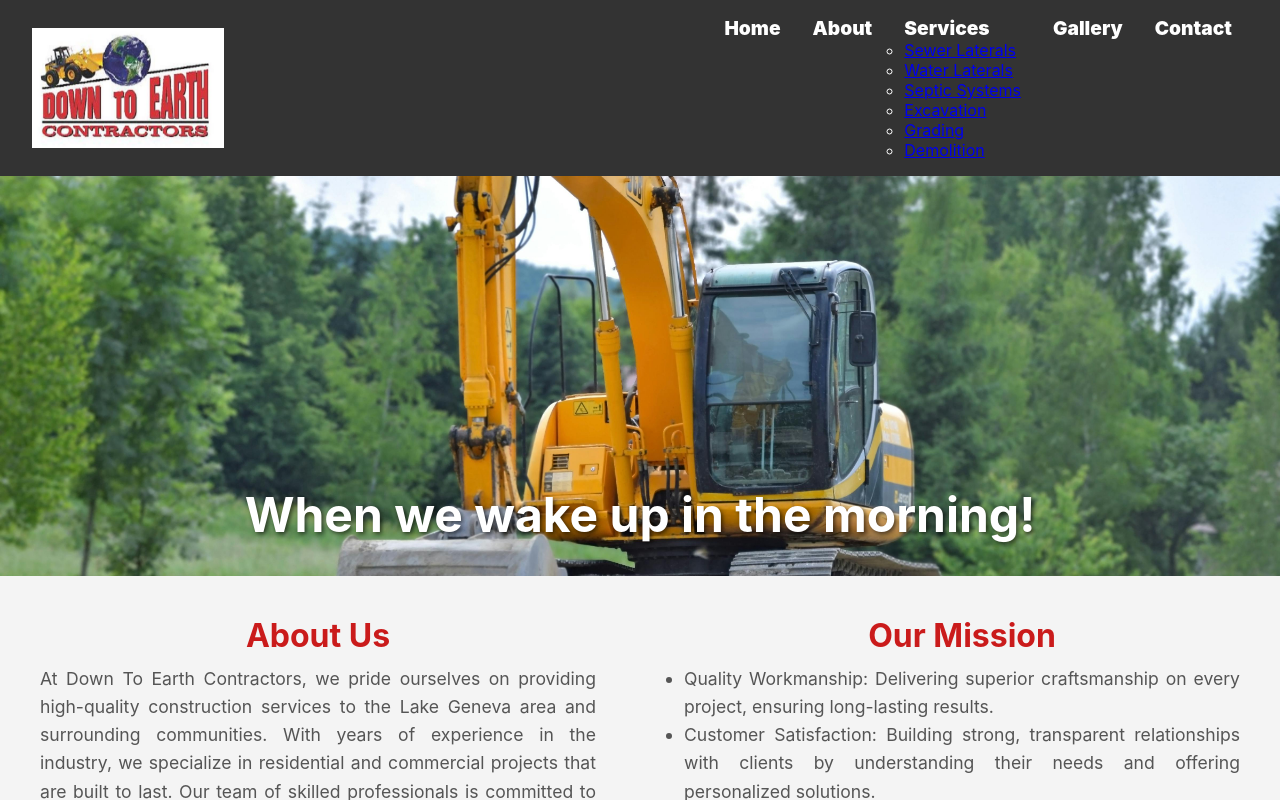
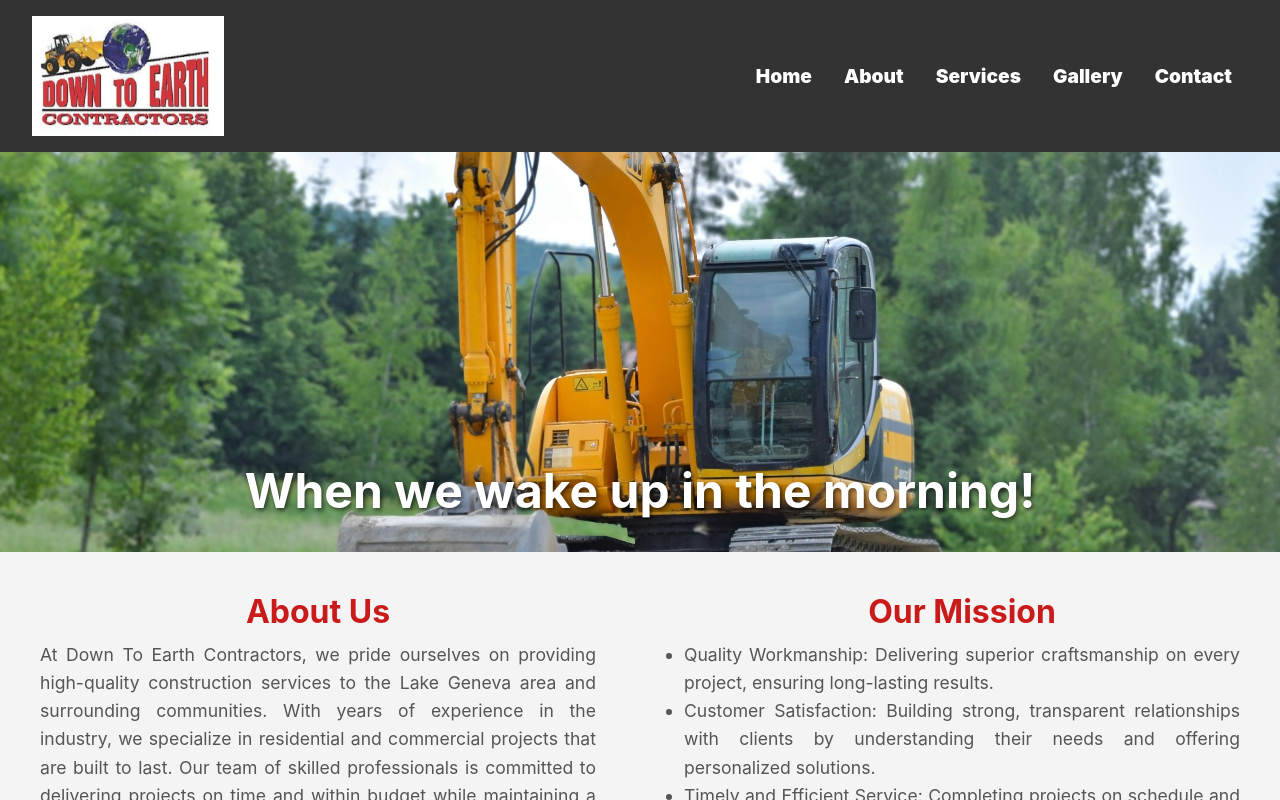
Before and after one commit to jahend412/dte-contractors, a React (Create React App) app in the folder down-to-earth/: page / in a window 1280 px wide. Built offline with nearby package versions, Linux system fonts and the light colour scheme; the HTML template or start-up script is replaced by a standard one.

Commit message:
Styles for Navbar Dropdown menu

```diff
--- a/down-to-earth/src/components/Navbar/Navbar.css
+++ b/down-to-earth/src/components/Navbar/Navbar.css
@@ -7,19 +7,19 @@
 
 /* Navbar Styling */
 .navbar {
-    background-color: #333; /* Dark background for navbar */
-    color: #fff; /* White text */
+  background-color: #333;
+  color: #fff;
   padding: 1rem 2rem;
   display: flex;
-    justify-content: space-between; /* Space out logo and menu */
-    align-items: center; /* Center items vertically */
+  justify-content: space-between;
+  align-items: center;
 }
 
 .navbar-container {
   width: 100%;
   display: flex;
-    justify-content: space-between;
-    align-items: center;
+  justify-content: space-between; /* Ensures logo is on the left and menu on the right */
+  align-items: center; /* Vertically center items */
 }
 
 /* Logo Styles */
@@ -44,6 +44,7 @@
 
 .navbar-item {
   margin: 0 1rem;
+  position: relative; /* Needed for dropdown positioning */
 }
 
 .navbar-links {
@@ -58,6 +59,49 @@
   color: #1e90ff; /* Change link color on hover */
 }
 
+/* Dropdown container */
+.services-dropdown {
+  position: relative; /* Needed for dropdown positioning */
+}
+
+.services-dropdown:hover .services-dropdown-menu {
+  display: block;
+}
+
+/* Initially hide the dropdown menu */
+.services-dropdown-menu {
+  display: none;
+  position: absolute;
+  top: 100%;
+  left: 0;
+  background-color: #444;
+  padding: 10px;
+  border-radius: 5px;
+  box-shadow: 0px 8px 16px rgba(0, 0, 0, 0.2);
+  min-width: 150px;
+  z-index: 10; /* Ensure it appears above other elements */
+  list-style: none;
+}
+
+/* Style each service item in the dropdown */
+.services-dropdown-menu li {
+  padding: 8px 12px;
+}
+
+.services-dropdown-menu li a {
+  color: white;
+  font-weight: bold;
+  font-size: larger;
+  display: block;
+  text-decoration: none;
+
+}
+
+/* Hover effect for links in the dropdown */
+.services-dropdown-menu li a:hover {
+  color: #1e90ff;
+}
+
 i {
   display: none;
 }
@@ -69,7 +113,6 @@
   color: #fff;
   cursor: pointer;
 }
-
 
 /* Responsive Design */
 @media (max-width: 768px) {
@@ -100,4 +143,17 @@
   i {
     display: block;
   }
+
+  /* Services dropdown on mobile */
+  .services-dropdown-menu {
+    position: relative;
+    top: 0;
+    left: 0;
+    box-shadow: none; /* Remove shadow on mobile */
+    display: block; /* Always show dropdown in mobile */
   }
+
+  .services-dropdown:hover .services-dropdown-menu {
+    display: block; /* Always show dropdown when Services is clicked */
+  }
+}
```
Lines whose indentation alone changed are shown as unchanged.
